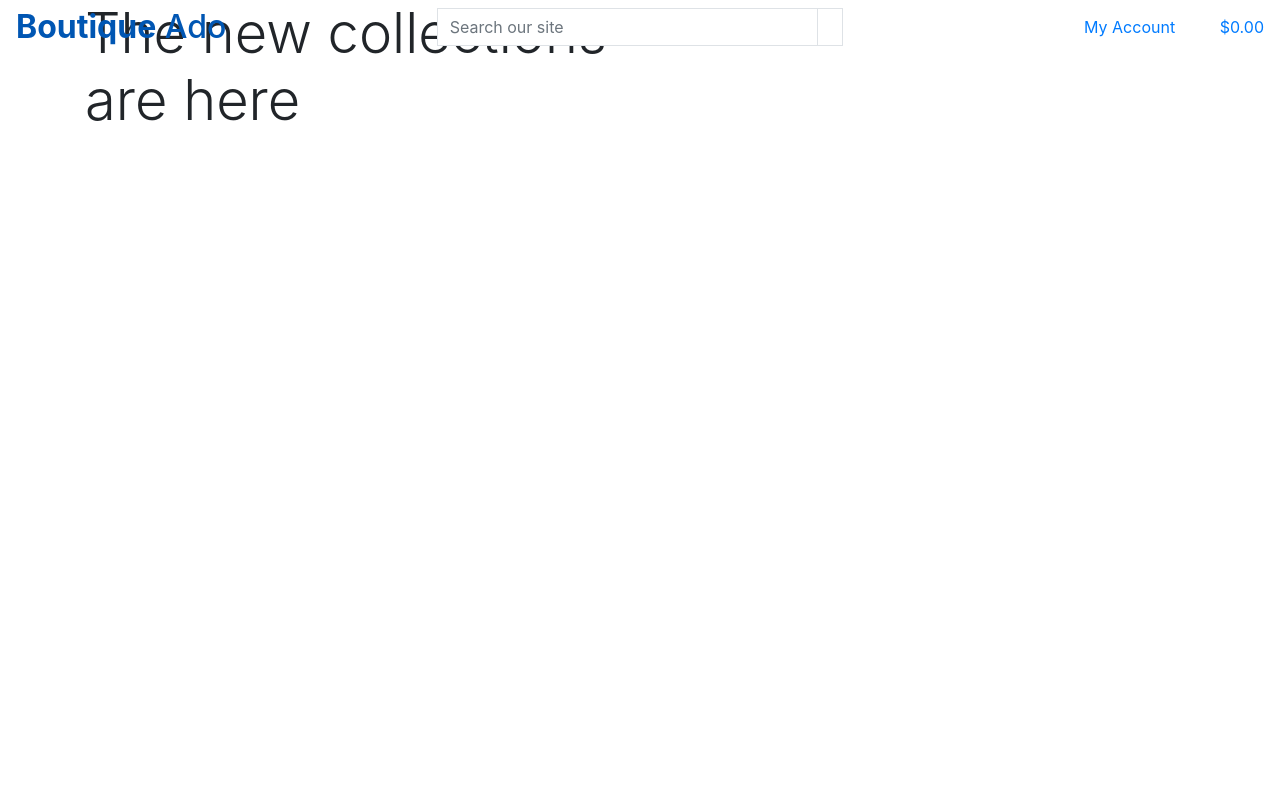
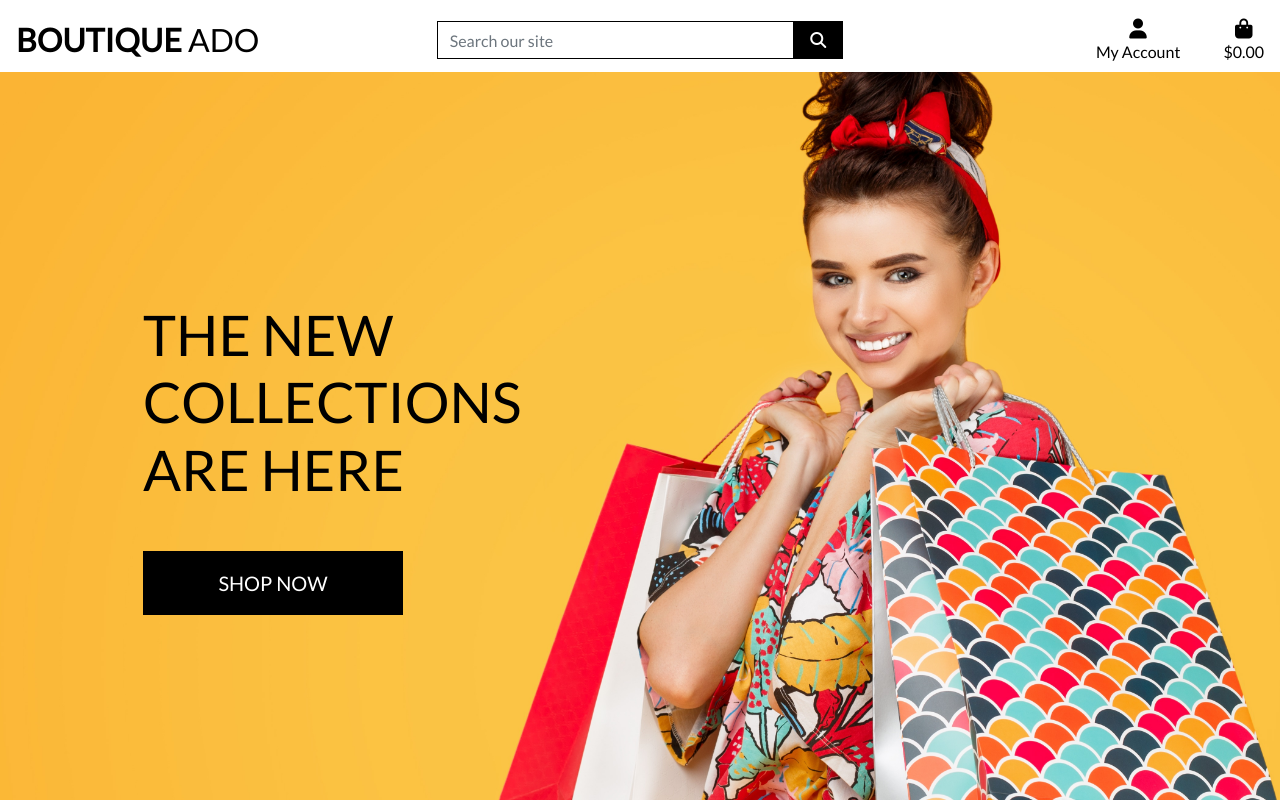
Before and after one commit to AsunaMasuda/boutique_ado_v1, a Django app: page / in a window 1280 px wide. Run offline with Django 3.2, Linux system fonts and the light colour scheme; some libraries are stand-ins or nearby versions.

Commit message:
complete homepage header and CSS

```diff
--- a/boutique_ado/settings.py
+++ b/boutique_ado/settings.py
@@ -145,3 +145,7 @@ USE_TZ = True
 # https://docs.djangoproject.com/en/3.0/howto/static-files/
 
 STATIC_URL = '/static/'
+STATICFILES_DIRS = (os.path.join(BASE_DIR, 'static'),)
+
+MEDIA_URL = '/media/'
+MEDIA_ROOT = os.path.join(BASE_DIR, 'media')
--- a/boutique_ado/urls.py
+++ b/boutique_ado/urls.py
@@ -15,9 +15,11 @@ Including another URLconf
 """
 from django.contrib import admin
 from django.urls import path, include
+from django.conf import settings
+from django.conf.urls.static import static
 
 urlpatterns = [
     path('admin/', admin.site.urls),
     path('accounts/', include('allauth.urls')),
     path('', include('home.urls'))
-]
+] + static(settings.MEDIA_URL, document_root=settings.MEDIA_ROOT)
--- a/home/templates/home/index.html
+++ b/home/templates/home/index.html
@@ -1,29 +1,30 @@
-{% extends "base.html" %} {% load static %}
+{% extends "base.html" %}
+{% load static %}
 
 {% block page_header %}<!-- It's from base template -->
     <div class="container header-container">
         <div class="row">
-            <div class="col">
-            </div>
+            <div class="col"></div>
         </div>
     </div>
 {% endblock %}
 
 {% block content %}
+<!-- h-100 and my-auto enable vertically centerized content -->
     <div class="container h-100">
-  <!-- h-100 and my-auto enable vertically centerized content -->
         <div class="row h-100">
             <div class="col-7 col-md-6 my-auto">
-      <h1 class="display-4 logo-font text-black"><!-- logo-font text-black are custom css -->
+            <!-- logo-font text-black are custom css -->
+                <h1 class="display-4 logo-font text-black">
                     The new collections are here
                 </h1>
-    </div>
                 <div class="my-5">
                     <h4>
-        <a href="" class="shop-now-button btn btn-lg rounded-0 text-uppercase py-3"><!-- shop-now-button id a custom css -->
-        </a>
+                    <!-- shop-now-button id a custom css -->
+                        <a href="" class="shop-now-button btn btn-lg rounded-0 text-uppercase py-3">Shop Now</a>
                     </h4>
                 </div>
             </div>
         </div>
+    </div>
 {% endblock %}
--- /dev/null
+++ b/static/css/base.css
@@ -0,0 +1,81 @@
+html {
+    height: 100%;
+}
+
+body {
+    background: url('/media/homepage_background_cropped.jpg') no-repeat center center fixed;
+    background-size: cover;
+    height: calc(100vh - 164px);
+    color: #555;
+    font-family: 'Lato';
+}
+
+/* from Bulma */
+.icon {
+    align-items: center;
+    display: inline-flex;
+    justify-content: center;
+    height: 1.5rem;
+    width: 1.5rem;
+}
+
+.logo-font {
+    text-transform: uppercase;
+}
+
+.main-logo-link {
+    width: fit-content;
+}
+
+.shop-now-button {
+    background: black;
+    color: white;
+    min-width: 260px;
+}
+
+.btn-black {
+    background: black;
+    color: white;
+}
+
+.shop-now-button:hover,
+.shop-now-button:active,
+.shop-now-button:focus,
+.btn-black:hover,
+.btn-black:active,
+.btn-black:focus {
+    background: #222;
+    color: white;
+}
+
+.text-black {
+    color: #000 !important;
+}
+
+.border-black {
+    border: 1px solid black !important;
+}
+
+/* -------------------------------- Media Queries */
+
+/* Slightly larger container on xl screens */
+@media (min-width: 1200px) {
+  .container {
+    max-width: 80%;
+  }
+}
+
+/* fixed top navbar only on medium and up */
+@media (min-width: 992px) {
+    .fixed-top-desktop-only {
+        position: fixed;
+        top: 0;
+        right: 0;
+        left: 0;
+        z-index: 1030;
+    }
+
+    .header-container {
+        padding-top: 164px;
+    }
+}
--- a/templates/base.html
+++ b/templates/base.html
@@ -16,6 +16,8 @@
 
     {% block corecss %}
         <link rel="stylesheet" href="https://stackpath.bootstrapcdn.com/bootstrap/4.5.0/css/bootstrap.min.css" integrity="sha384-9aIt2nRpC12Uk9gS9baDl411NQApFmC26EwAOH8WgZl5MYYxFfc+NcPb1dKGj7Sk" crossorigin="anonymous">
+        <link href="https://fonts.googleapis.com/css2?family=Lato&display=swap" rel="stylesheet">
+        <link rel="stylesheet" href="{% static 'css/base.css' %}">
     {% endblock %}
 
     {% block extra_css %}
@@ -25,6 +27,7 @@
         <script src="https://code.jquery.com/jquery-3.5.1.slim.min.js" integrity="sha384-DfXdz2htPH0lsSSs5nCTpuj/zy4C+OGpamoFVy38MVBnE+IbbVYUew+OrCXaRkfj" crossorigin="anonymous"></script>
         <script src="https://cdn.jsdelivr.net/npm/popper.js@1.16.0/dist/umd/popper.min.js" integrity="sha384-Q6E9RHvbIyZFJoft+2mJbHaEWldlvI9IOYy5n3zV9zzTtmI3UksdQRVvoxMfooAo" crossorigin="anonymous"></script>
         <script src="https://stackpath.bootstrapcdn.com/bootstrap/4.5.0/js/bootstrap.min.js" integrity="sha384-OgVRvuATP1z7JjHLkuOU7Xw704+h835Lr+6QL9UvYjZE3Ipu6Tp75j7Bh/kR0JKI" crossorigin="anonymous"></script>
+        <script src="https://kit.fontawesome.com/04cda1f084.js" crossorigin="anonymous"></script>
     {% endblock %}
 
     {% block extra_js %}
@@ -34,7 +37,8 @@
   </head>
   <body>
     <header class="container-fruid fixed-top">
-        <div class="row">
+        <!-- To make its background white. Add some padding. And make sure that it's only displayed on large screens -->
+        <div id = "topnav" class="row bg-white pt-lg-2 d-none d-lg-flex">
             <!-- Logo -->
             <!--my-auto py-1 py-lg-0 -> all vertically centred with a bit of top and bottom padding on smaller screens. -->
             <!--logo should be left-aligned on large and extra-large screens. -> text-lg-left -->
```
Also changed, not shown: media/homepage_background_cropped.jpg (added). Lines whose indentation alone changed are shown as unchanged.
